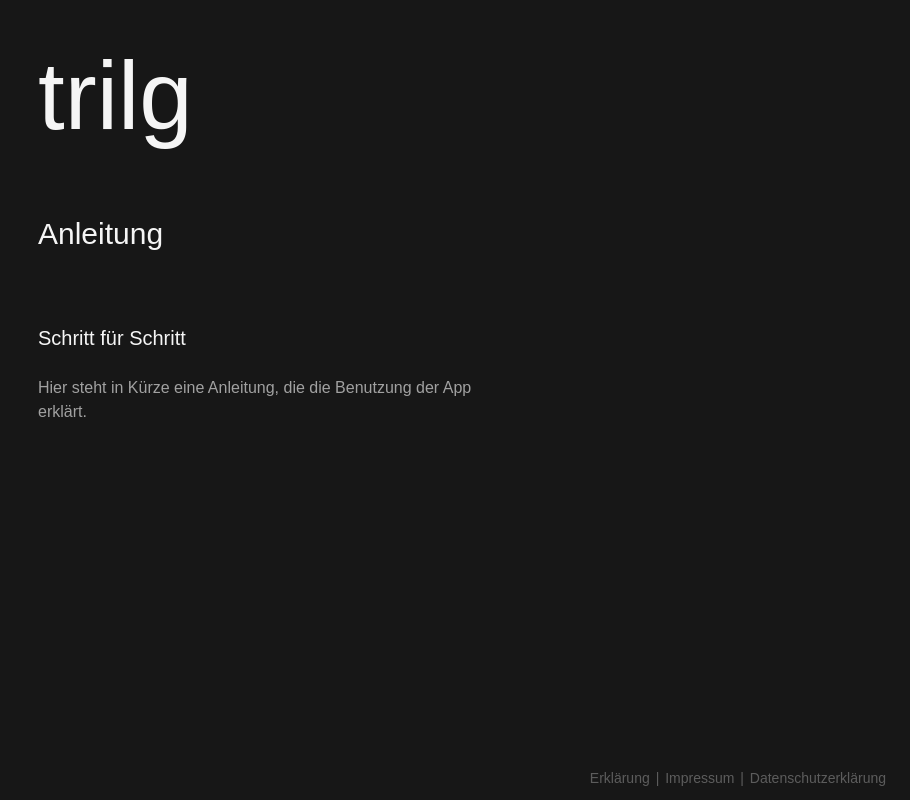
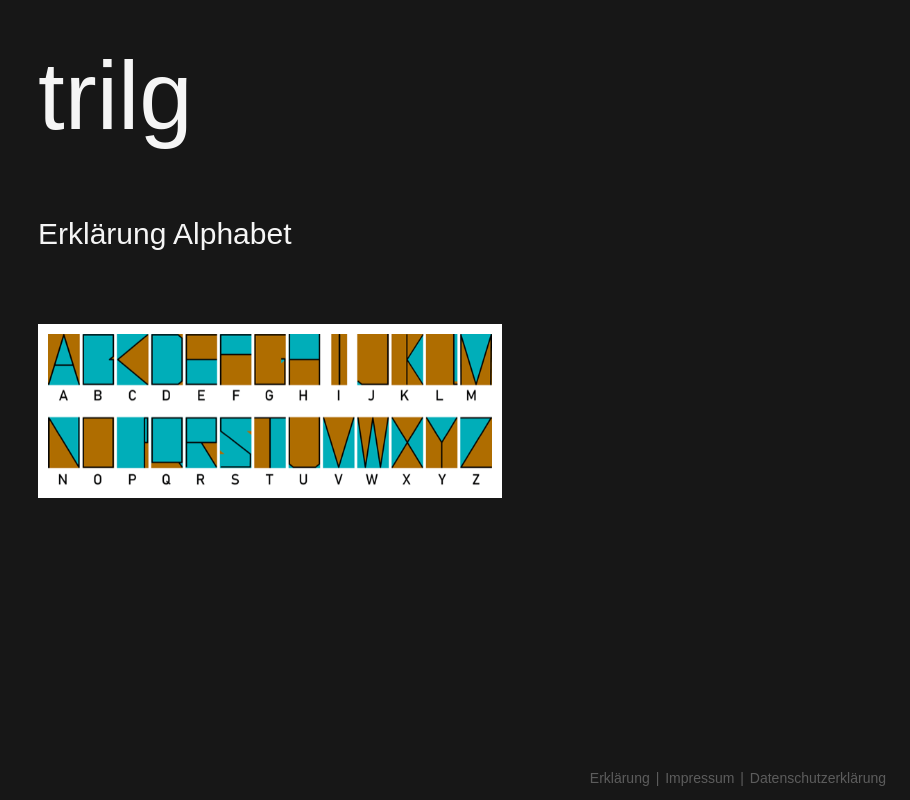
Before and after one commit to Tobias-Rehberger/trilg-website, an Astro site: page /manual in a window 1280 px wide. Shown: the whole page, without its empty margins (370-1280 px from the left). Built offline with nearby package versions, Linux system fonts and the light colour scheme; Astro itself is replaced by a stand-in of ours.

Commit message:
added manual

```diff
--- a/src/pages/manual.astro
+++ b/src/pages/manual.astro
@@ -1,17 +1,23 @@
 ---
 import "../styles/global.css";
 import Layout from "../layouts/Layout.astro";
+import manualImage from "../assets/manual.png";
 
 // Welcome to Astro! Wondering what to do next? Check out the Astro documentation at https://docs.astro.build
 // Don't want to use any of this? Delete everything in this file, the `assets`, `components`, and `layouts` directories, and start fresh.
 ---
 
 <Layout>
-  <h1 class="text-3xl">Anleitung</h1>
+  <h1 class="text-3xl">Erklärung Alphabet</h1>
   <section class="space-y-12">
-    <h2 class="text-xl mt-12 mb-6">Schritt für Schritt</h2>
+    <!-- <h2 class="text-xl mt-12 mb-6">Schritt für Schritt</h2>
     <p>
       Hier steht in Kürze eine Anleitung, die die Benutzung der App erklärt.
-    </p>
+    </p> -->
+    <img
+      src={manualImage.src}
+      alt="Anleitung trilg App"
+      class="w-full bg-white border-10 border-white"
+    />
   </section>
 </Layout>
```
Also changed, not shown: src/assets/manual.png (added).
